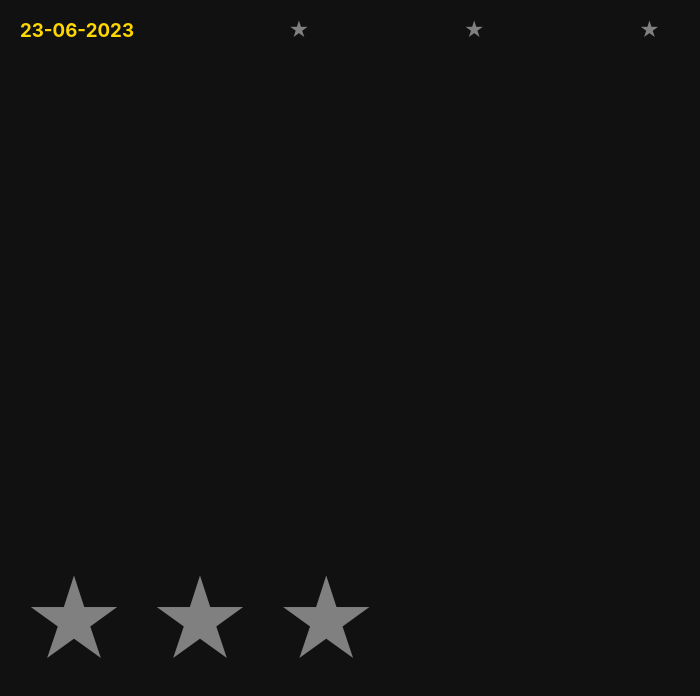
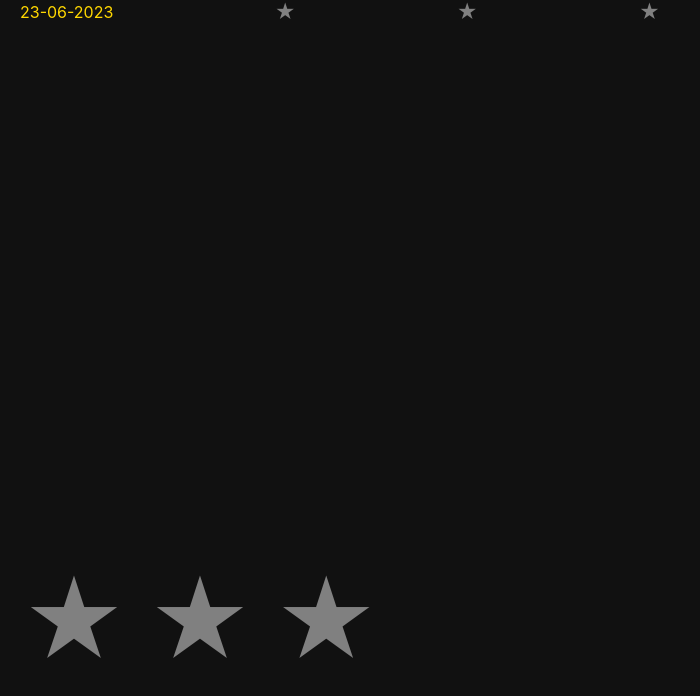
Before and after one commit to joseph-abell/stars, a React (Create React App) app: page / in a window 1280 px wide. Shown: the top 696 px of the page, without its empty margins (0-700 px from the left). Built offline with nearby package versions, Linux system fonts and the light colour scheme.

Commit message:
don't need h3

```diff
--- a/src/App.js
+++ b/src/App.js
@@ -64,7 +64,7 @@ const App = ()  => {
     <aside>
       {allStars.length > 0 && allStars.sort((a, b) => b.date - a.date).map((star) => (
         <div key={star.data} className='star-history-item'>
-          <h3>{getHumanReadableDate(star.data)}</h3>
+          <span>{getHumanReadableDate(star.data)}</span>
 
           {star.stars.map((star, index) => (
             <span
```
